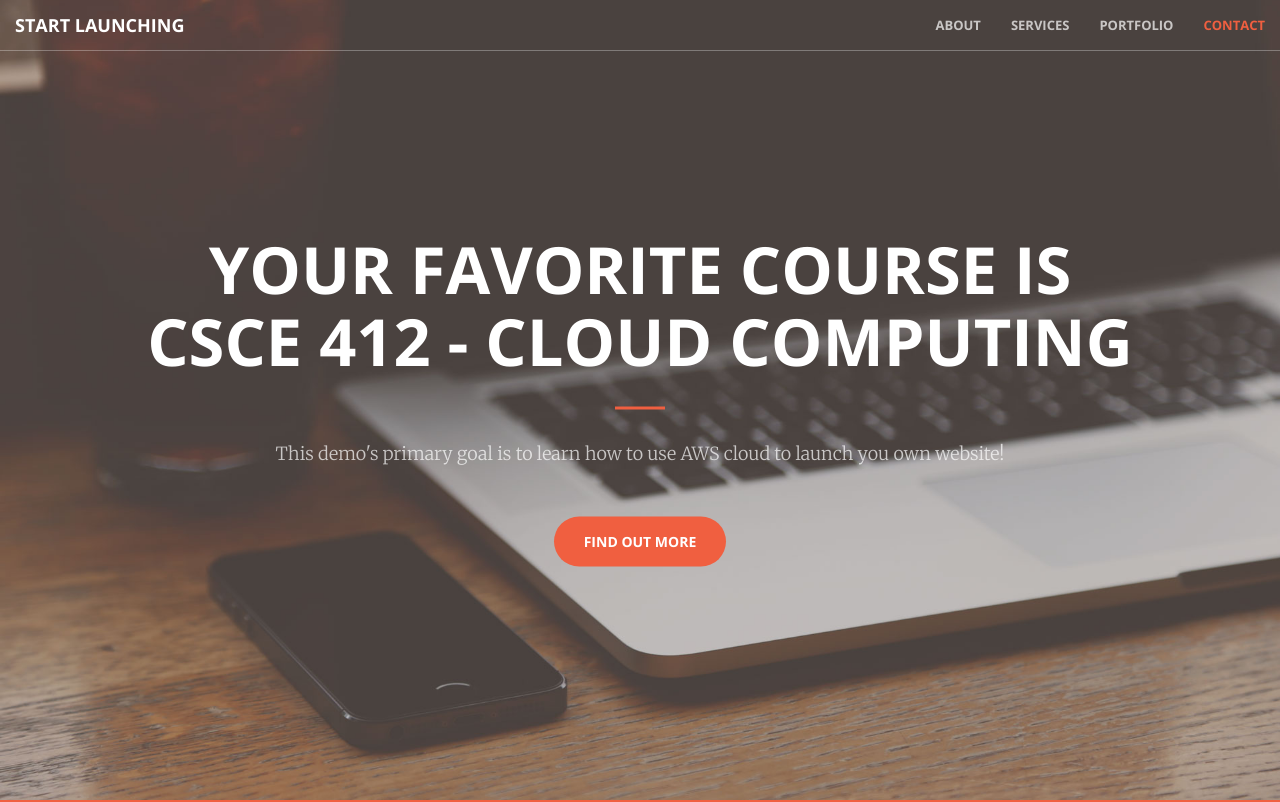
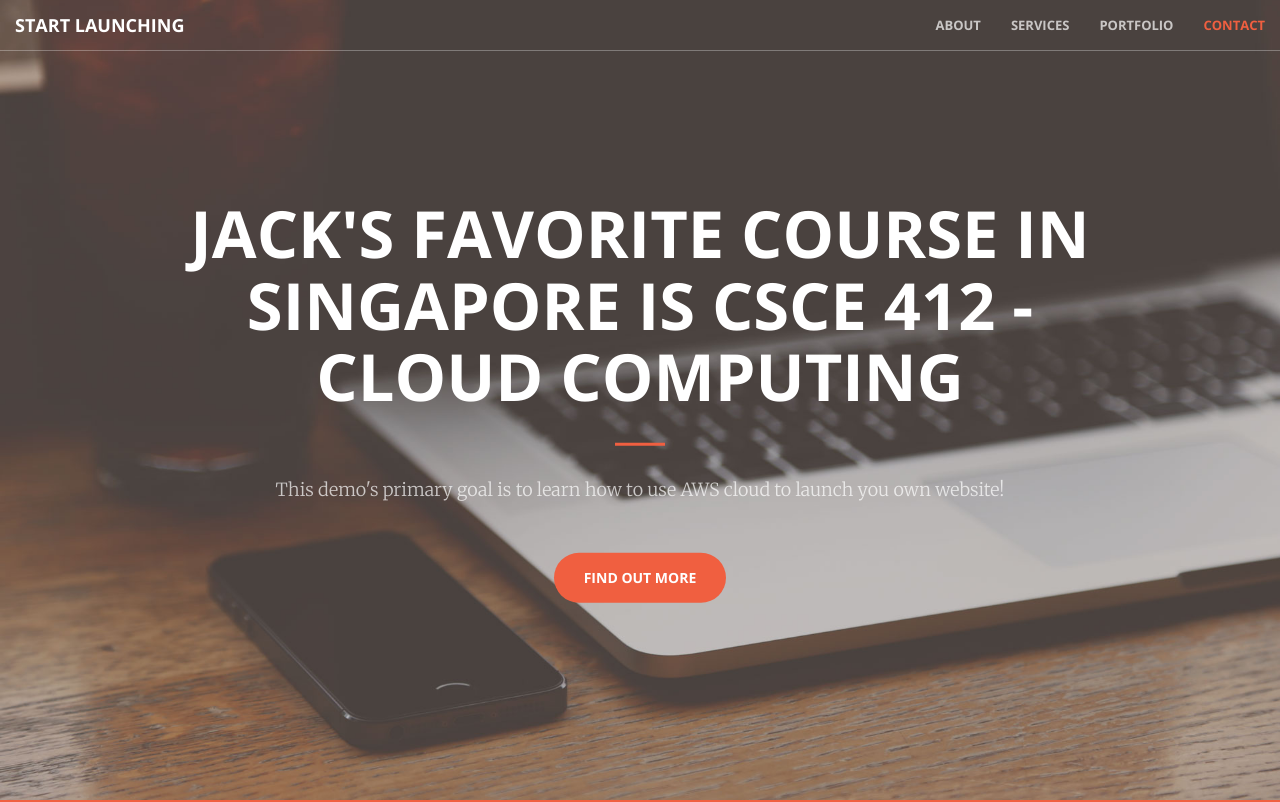
Before and after one commit to jtw906/csce412project3, a plain HTML site: page index.html in a window 1280 px wide. Shown: the top 802 px of the page. Drawn offline with nearby package versions, Linux system fonts and the light colour scheme.

Commit message:
change header

```diff
--- a/index.html
+++ b/index.html
@@ -74,7 +74,7 @@
     <header>
         <div class="header-content">
             <div class="header-content-inner">
-                <h1>Your Favorite Course is CSCE 412 - Cloud Computing</h1>
+                <h1>Jack's Favorite Course in Singapore is CSCE 412 - Cloud Computing</h1>
                 <hr>
                 <p>This demo's primary goal is to learn how to use AWS cloud to launch you own website!</p>
                 <a href="#about" class="btn btn-primary btn-xl page-scroll">Find Out More</a>
```
